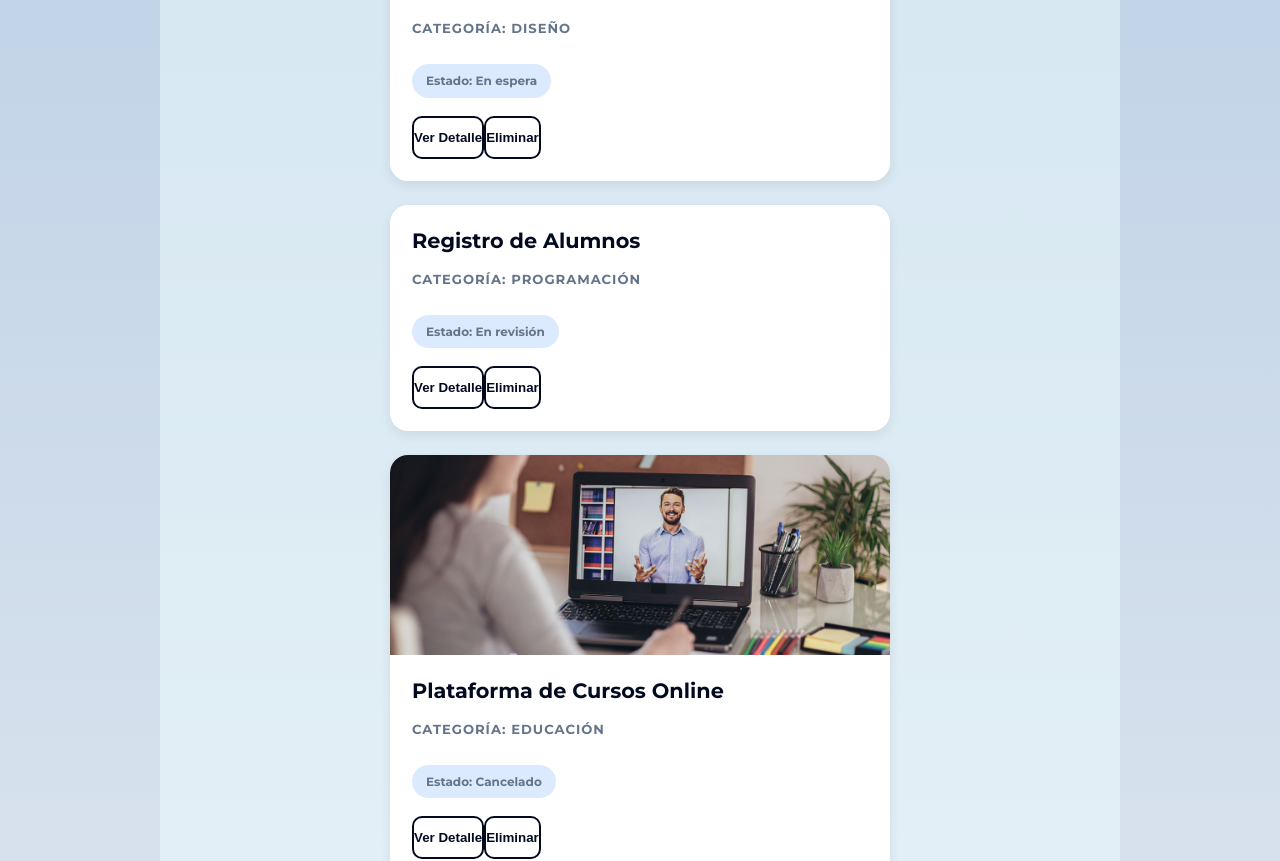
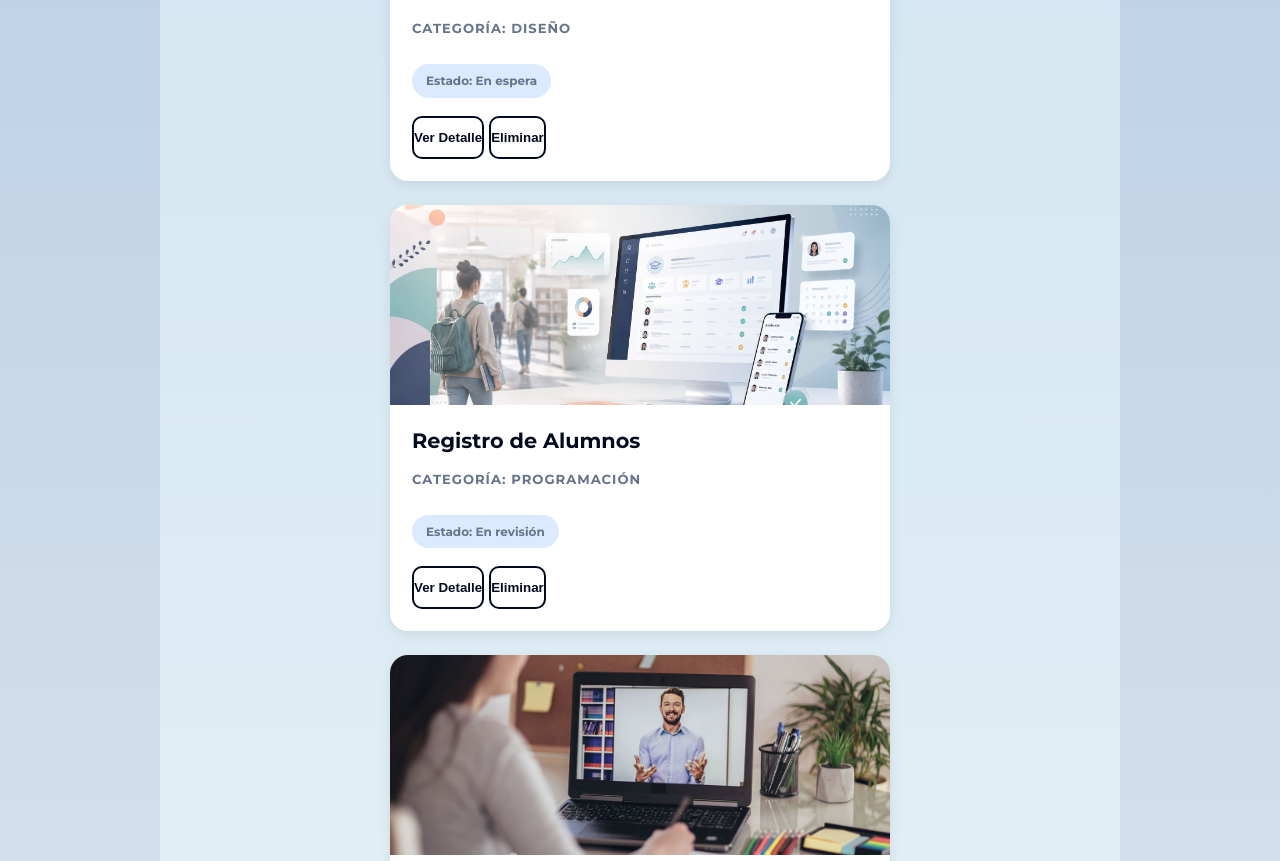
Before and after one commit to JonahGalahad/pv_tp3_grupo1, a React (Vite) app: page / in a window 1280 px wide. Shown: the part 2065-2926 px from the top of the page. Built offline with nearby package versions, Linux system fonts and the light colour scheme.

Commit message:
solucionado: se ven roles y links

```diff
--- a/src/components/DetalleProyecto.jsx
+++ b/src/components/DetalleProyecto.jsx
@@ -2,75 +2,15 @@ import "../css/DetalleProyecto.css";
 
 const DetalleProyecto = ({ proyecto, inline = false }) => {
 
-    // Si no hay proyecto seleccionado
-    if (!proyecto) {
-
-        return (
-
-            <section className="detalle-vacio">
-
-                <h2>
-                    Seleccioná un proyecto
-                </h2>
-
-                <p>
-                    Elegí un proyecto para ver su información detallada.
-                </p>
-
-            </section>
-        );
-    }
-
-    if (inline) {
-        return (
-            <section className="detalle-proyecto-embed">
-                <div className="detalle-seccion">
-                    <h3>Descripción</h3>
-                    {
-                        (() => {
-                            const desc = proyecto.descripcion || "";
-                            let paras = desc.split(/\n\s*\n/).map(p => p.trim()).filter(Boolean);
-
-                            if (paras.length < 2) {
-                                const sentences = desc.match(/[^.!?]+[.!?]*/g) || [];
-                                if (sentences.length >= 2) {
-                                    const half = Math.ceil(sentences.length / 2);
-                                    paras = [
-                                        sentences.slice(0, half).join(' ').trim(),
-                                        sentences.slice(half).join(' ').trim()
-                                    ].filter(Boolean);
-                                }
-                            }
-
-                            if (paras.length === 0) paras = ["Descripción no disponible.", ""];
-                            if (paras.length === 1) paras.push(paras[0]);
-
-                            return paras.map((p, i) => (
-                                <p key={i}>{p}</p>
-                            ));
-                        })()
-                    }
-                </div>
-            </section>
-        );
-    }
+    const detalleClass = inline ? "detalle-proyecto-embed" : "detalle-proyecto";
 
     return (
 
-        <section className={inline ? "detalle-proyecto-embed" : "detalle-proyecto"}>
+        <section className={detalleClass}>
 
-            {/* IMAGEN + INFO */}
+            {/* INFO */}
 
             <div className="detalle-header">
-
-                {proyecto.imagen && (
-                    <img
-                        src={proyecto.imagen}
-                        alt={proyecto.titulo}
-                        className="detalle-img"
-                    />
-                )}
-
                 <div className="detalle-info">
 
                     <span
--- a/src/css/DetalleProyecto.css
+++ b/src/css/DetalleProyecto.css
@@ -29,18 +29,6 @@
     flex-wrap: wrap;
 }
 
-/* IMAGEN */
-
-.detalle-img{
-
-    width: 350px;
-
-    height: 240px;
-
-    object-fit: cover;
-
-    border-radius: 16px;
-}
 
 /* INFO */
 
--- a/src/css/listaProyectos.css
+++ b/src/css/listaProyectos.css
@@ -255,6 +255,13 @@ body{
     transform: scale(0.97);
 }
 
+/* Separar ligeramente los botones dentro de la tarjeta */
+.botones-card{
+    display: flex;
+    gap: 5px;
+    align-items: center;
+}
+
 /* =========================
    RESPONSIVE
 ========================= */
@@ -301,6 +308,8 @@ body{
     font-family: var(--fuente-principal);
 
     background-color: white;
+
+    resize: none;
 
     transition:
     border-color 0.3s ease,
--- a/src/services/proyectService.js
+++ b/src/services/proyectService.js
@@ -16,7 +16,7 @@ const proyectService = ( () => {
                 { nombre: "Repositorio en GitHub", link: "https://github.com/example/biblioteca" }
             ],
             equipo: [
-                { nombre: "Ari", rol: "Frontend" },
+                { nombre: "Ariana", rol: "Frontend" },
                 { nombre: "Juan", rol: "Líder de proyecto" }
             ]
         },
@@ -33,8 +33,8 @@ const proyectService = ( () => {
                 { nombre: "Repositorio en GitHub", link: "https://github.com/example/tareas" }
             ],
             equipo: [
-                { nombre: "María", rol: "Diseño UI" },
-                { nombre: "Carlos", rol: "Backend" }
+                { nombre: "Ariana", rol: "Diseño UI" },
+                { nombre: "Jonatan", rol: "Backend" }
             ]
         },
         {
@@ -50,8 +50,8 @@ const proyectService = ( () => {
                 { nombre: "Repositorio en GitHub", link: "https://github.com/example/sitioweb" }
             ],
             equipo: [
-                { nombre: "Lucía", rol: "Desarrollo Frontend" },
-                { nombre: "Diego", rol: "Contenido" }
+                { nombre: "Esteban", rol: "Desarrollo Frontend" },
+                { nombre: "Jonatan", rol: "Contenido" }
             ]
         },
         {
@@ -59,7 +59,17 @@ const proyectService = ( () => {
             titulo: "Registro de Alumnos",
             categoria: "Programación",
             estado: "En revisión",
-            descripcion: "La herramienta de registro de alumnos centraliza datos de estudiantes y simplifica la gestión escolar. Permite cargar datos personales, clases asignadas y estados académicos con una interfaz clara.\n\nEl proyecto está diseñado para trabajar en conjunto con personal administrativo, reduciendo el tiempo de carga manual y mejorando la búsqueda de información."
+            imagen: "/img/regist.png",
+            descripcion: "La herramienta de registro de alumnos centraliza datos de estudiantes y simplifica la gestión escolar. Permite cargar datos personales, clases asignadas y estados académicos con una interfaz clara.\n\nEl proyecto está diseñado para trabajar en conjunto con personal administrativo, reduciendo el tiempo de carga manual y mejorando la búsqueda de información.",
+            recursos: [
+                { nombre: "Informe en PDF", link: "https://example.com/registro-alumnos.pdf" },
+                { nombre: "Esquema en Drive", link: "https://drive.google.com/drive/folders/example4" },
+                { nombre: "Repositorio en GitHub", link: "https://github.com/example/registro-alumnos" }
+            ],
+            equipo: [
+                { nombre: "Juan", rol: "Backend" },
+                { nombre: "Sol", rol: "QA" }
+            ]
         },
         {
             id: 5,
@@ -74,8 +84,8 @@ const proyectService = ( () => {
                 { nombre: "Repositorio en GitHub", link: "https://github.com/example/cursos" }
             ],
             equipo: [
-                { nombre: "Valentina", rol: "UX" },
-                { nombre: "Diego", rol: "Arquitecto de software" }
+                { nombre: "Ariana", rol: "UX" },
+                { nombre: "Sol", rol: "Arquitecto de software" }
             ]
         }
     ];
```
